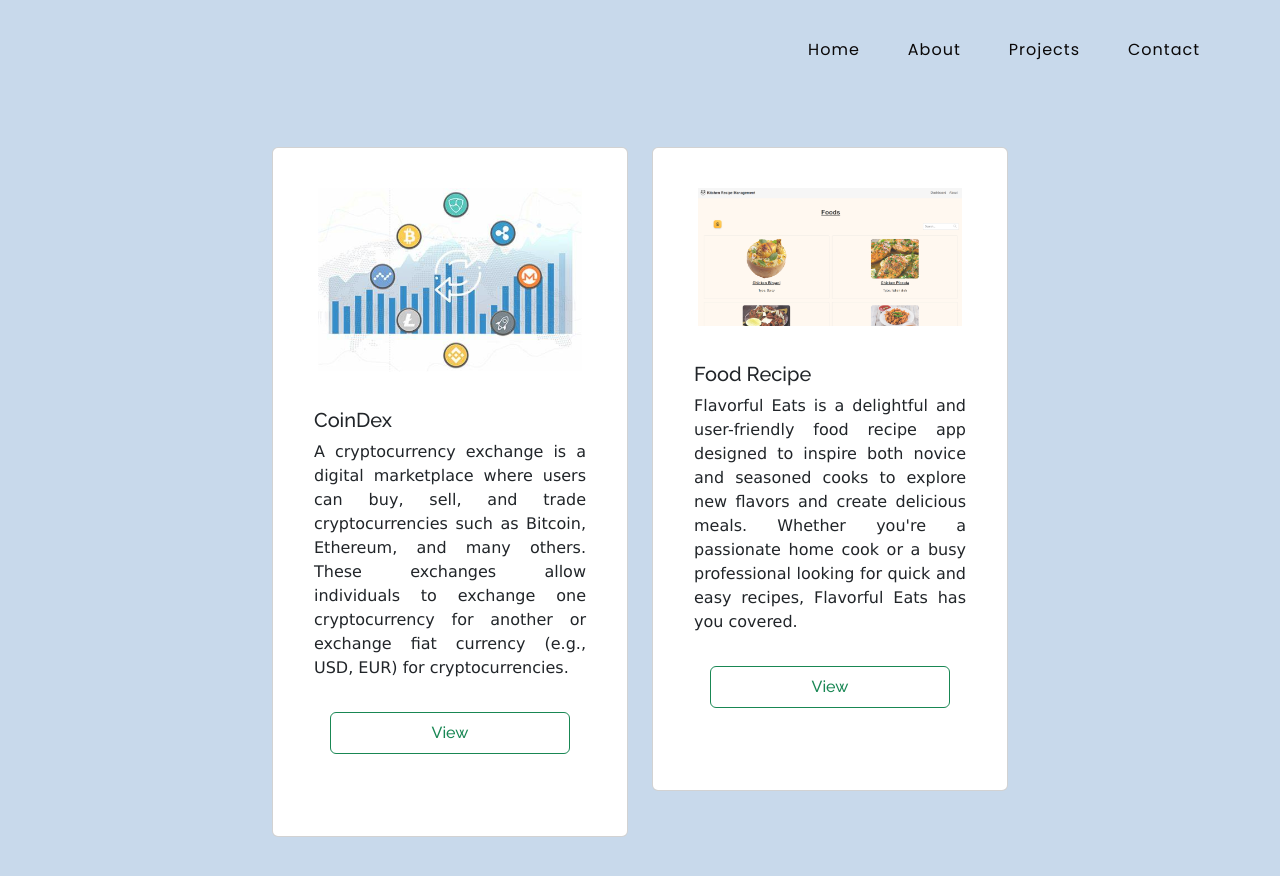
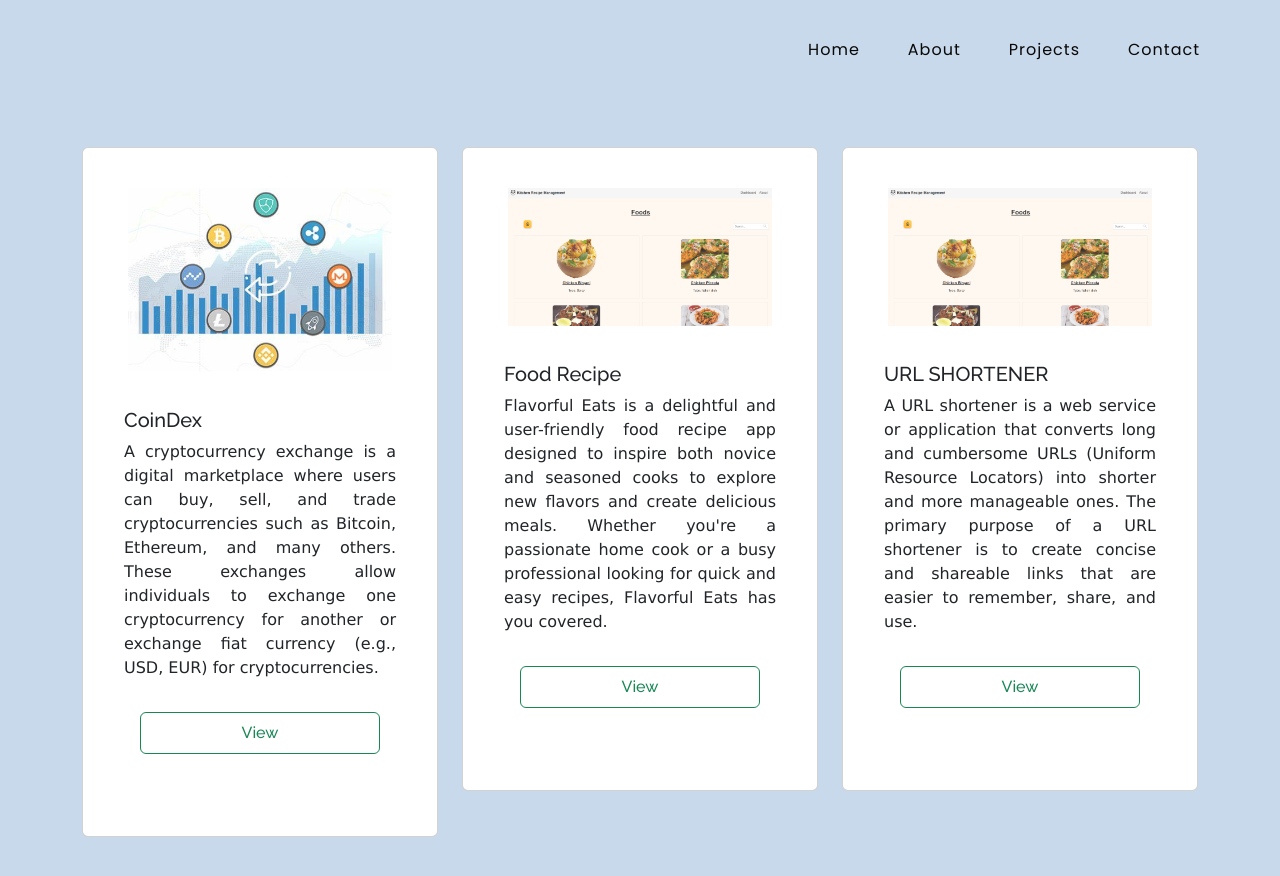
Before and after one commit to AnandYellapu/portfolio, a React (Create React App) app: page /project in a window 1280 px wide. Built offline with nearby package versions, Linux system fonts and the light colour scheme.

Commit message:
Update Projectlist.js

```diff
--- a/src/components/Projectlist/Projectlist.js
+++ b/src/components/Projectlist/Projectlist.js
@@ -30,6 +30,16 @@ function Projectlist() {
                 ghLink="https://kitchen-recipe-management1.netlify.app/"
               />
             </Col>
+
+                  <Col md={4} className="dash-card">
+              <ProjectCard
+                imgPath={food}
+                isBlog={false}
+                title="URL SHORTENER"
+                description="A URL shortener is a web service or application that converts long and cumbersome URLs (Uniform Resource Locators) into shorter and more manageable ones. The primary purpose of a URL shortener is to create concise and shareable links that are easier to remember, share, and use."
+                ghLink="https://url-shorteneer.netlify.app"
+              />
+            </Col>
           </Row>
         </Container>
       </Container>
```
